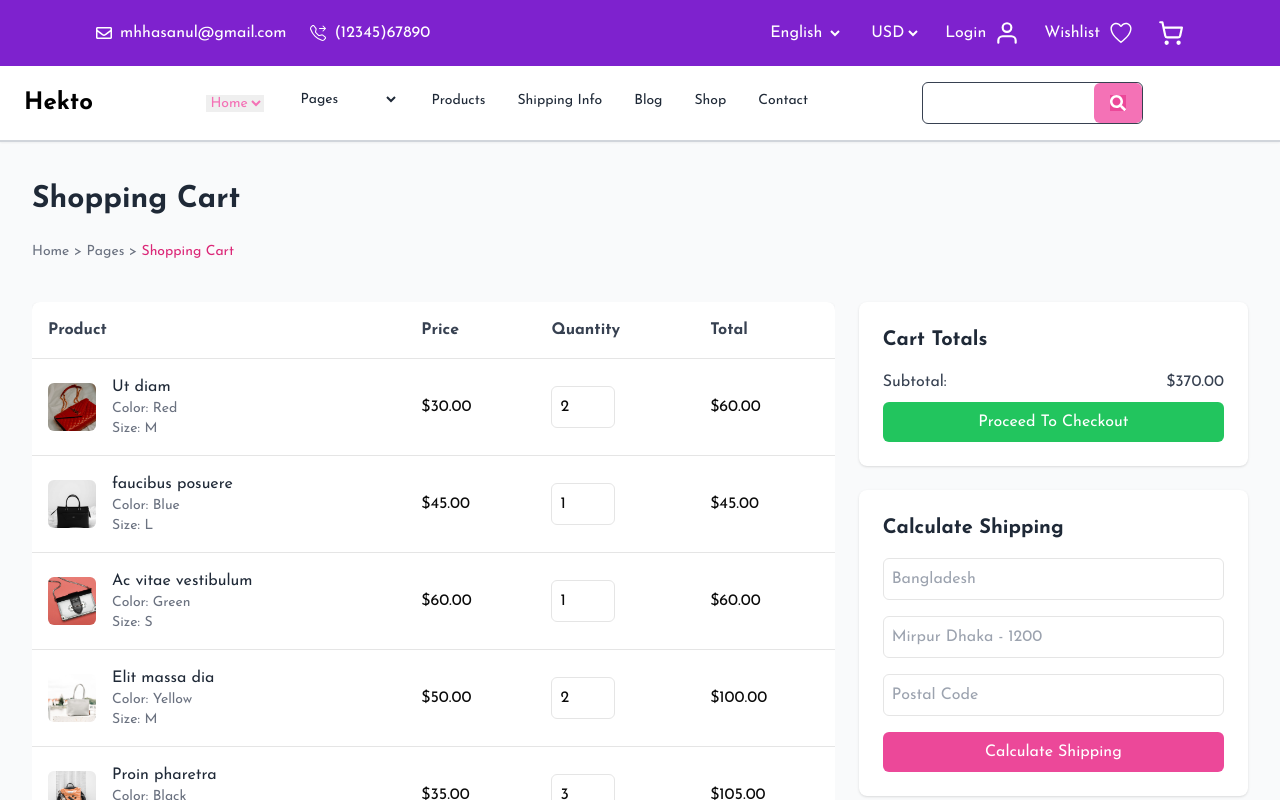
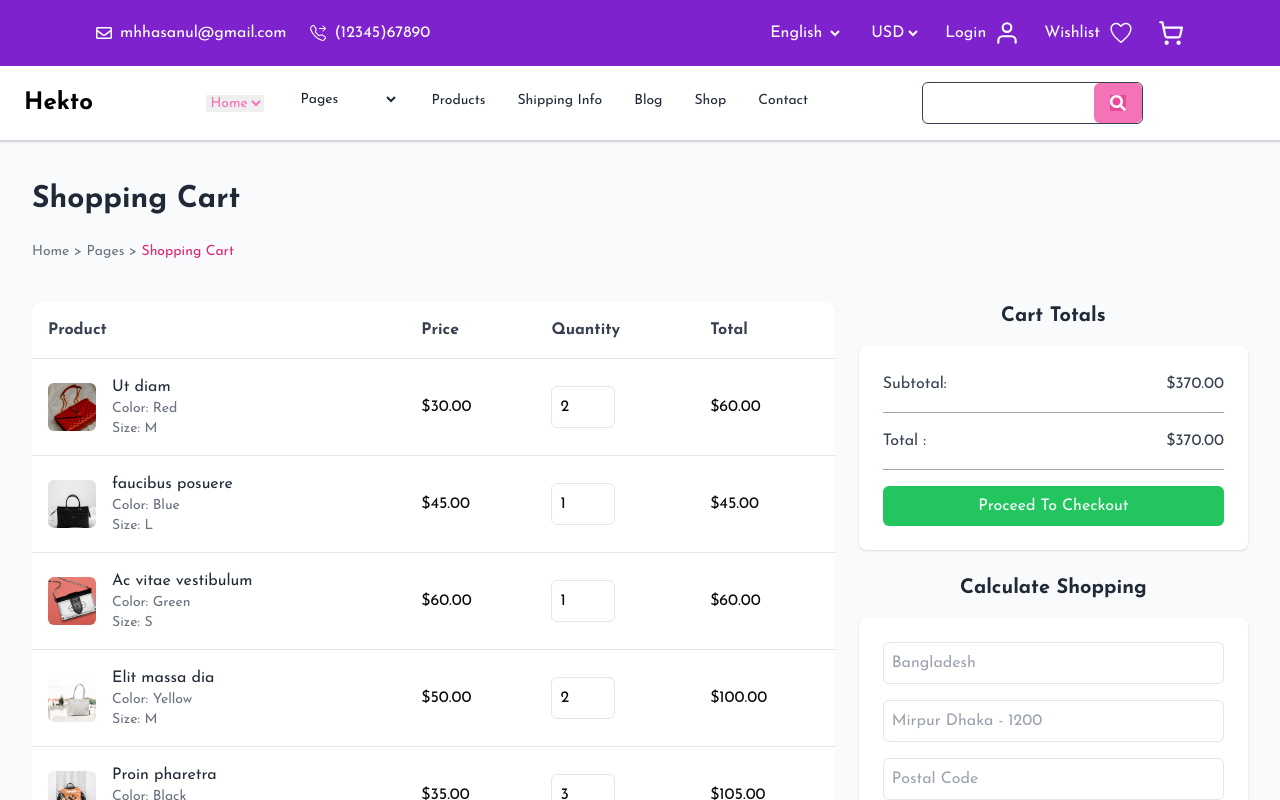
Before and after one commit to ISMAIL-AHMED-SHAH/Hackathon-2-clone, a Next.js app: page /cart in a window 1280 px wide. Shown: the top 800 px of the page. Built offline with nearby package versions, Linux system fonts and the light colour scheme.

Commit message:
code modified

```diff
--- a/src/app/cart/page.tsx
+++ b/src/app/cart/page.tsx
@@ -127,17 +127,25 @@ export default function ShoppingCart() {
 
           {/* Cart Totals */}
           <div>
+          <h2 className="text-xl text-center font-bold text-gray-800 mb-4">Cart Totals</h2>
             <div className="bg-white shadow rounded-lg p-6 mb-6">
-              <h2 className="text-xl font-bold text-gray-800 mb-4">Cart Totals</h2>
+
+              <div className='w-full h-[1.9px] bg-opacity-20'></div>
+
               <p className="flex justify-between text-gray-700 mb-2">
                 <span>Subtotal:</span> <span>${initialCartProducts.reduce((total, item) => total + item.price * item.quantity, 0).toFixed(2)}</span>
               </p>
+              <div className="w-full h-px bg-gray-400 my-4"></div>
+              <p className="flex justify-between text-gray-700 mb-2">
+                <span>Total :</span> <span>${initialCartProducts.reduce((total, item) => total + item.price * item.quantity, 0).toFixed(2)}</span>
+              </p>
+              <div className="w-full h-px bg-gray-400 my-4"></div>
               <button className="w-full bg-green-500 text-white py-2 px-4 rounded-md">
                 Proceed To Checkout
               </button>
             </div>
+                <h2 className="text-xl text-center font-bold text-gray-800 mb-4">Calculate Shopping</h2>
             <div className="bg-white shadow rounded-lg p-6">
-                <h2 className="text-xl font-bold text-gray-800 mb-4">Calculate Shipping</h2>
                 <input
                   type="text"
                   placeholder="Bangladesh"
@@ -154,7 +162,7 @@ export default function ShoppingCart() {
                   className="w-full border rounded-md p-2 mb-4"
                 />
                 <button className="w-full bg-pink-500 text-white py-2 px-4 rounded-md">
-                  Calculate Shipping
+                  Calculate Shopping
                 </button>
               </div>
           </div>
```
